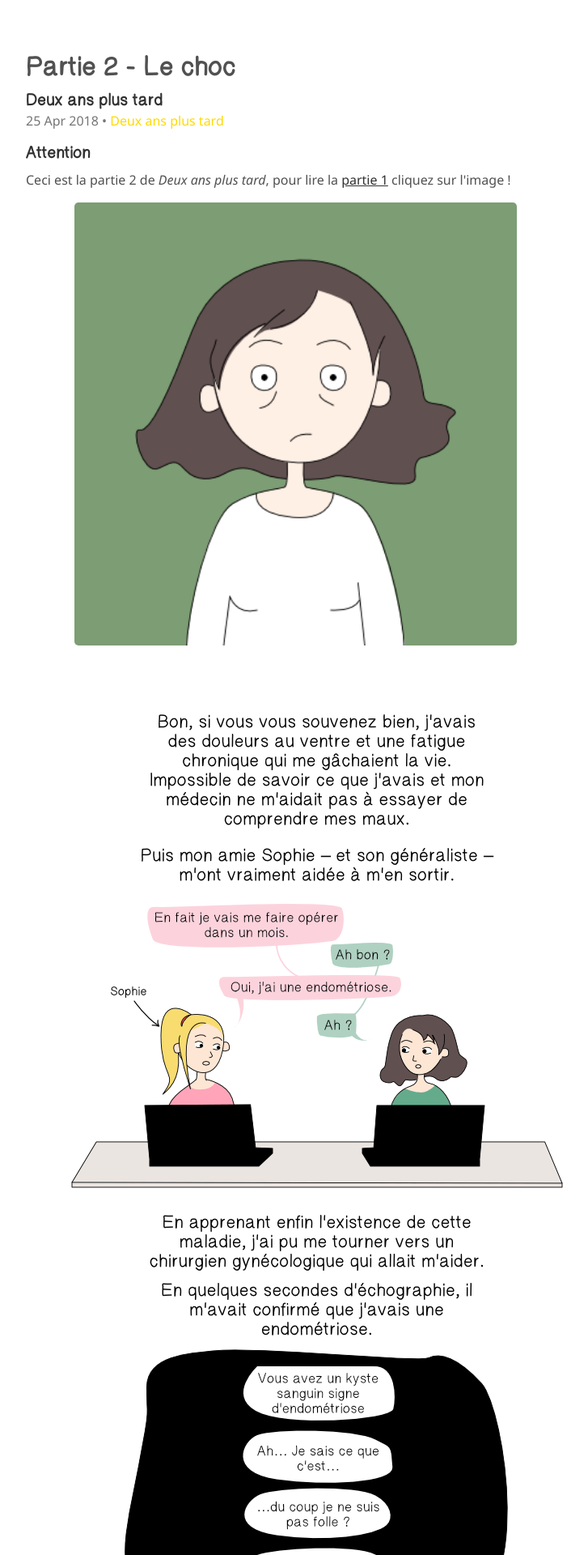
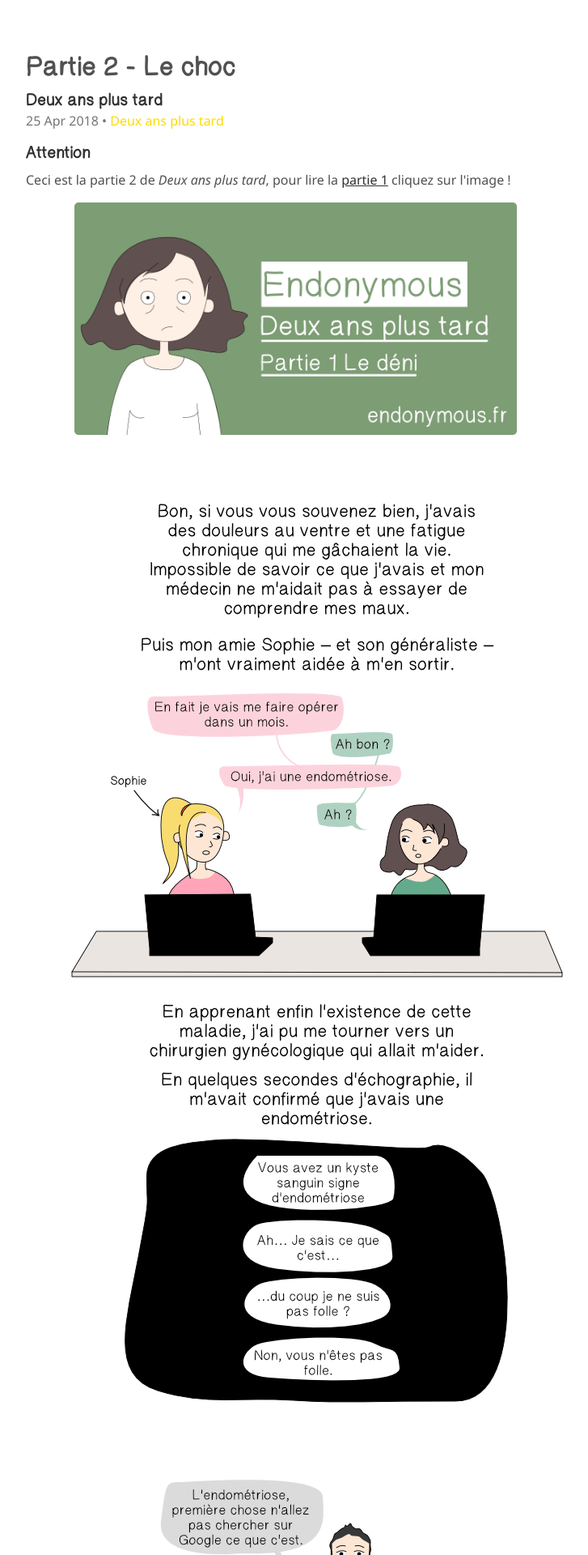
Before and after one commit to IzzDesign/old.endonymous.fr, a Jekyll site: the page built from _posts/2018-04-25-partie-2-le-choc.md, in a window 1280 px wide. Shown: the top 1920 px of the page at 81% size, without its empty margins (368-1095 px from the left). Built offline with Jekyll 4.4.1, drawn with Linux system fonts in a browser that asks for light colours.

Commit message:
changement lien

```diff
--- a/_posts/2018-04-25-partie-2-le-choc.md
+++ b/_posts/2018-04-25-partie-2-le-choc.md
@@ -11,7 +11,7 @@ og_twitter_img : http://endonymous.fr/assets/images/partie2/twitter-lien.png
 
 <h3>Attention</h3>
 <div><p>Ceci est la partie 2 de <em>Deux ans plus tard</em>, pour lire la <a href="http://endonymous.fr/histoire/2018/03/22/partie-1-le-deni.html" class="link">partie 1</a> cliquez sur l'image !</p>
-<a href="http://endonymous.fr/histoire/2018/03/22/partie-1-le-deni.html"><img src="/assets/images/partie1/twitter-lien.png" class="center" alt=""></a>
+<a href="http://endonymous.fr/histoire/2018/03/22/partie-1-le-deni.html"><img src="/assets/images/partie1/fb-lien.png" class="center" alt=""></a>
 <img src="/assets/images/partie2/02- (1).png" alt="">
 <img src="/assets/images/partie2/02- (2).png" alt="">
 <img src="/assets/images/partie2/02- (3).png" alt="">
```
